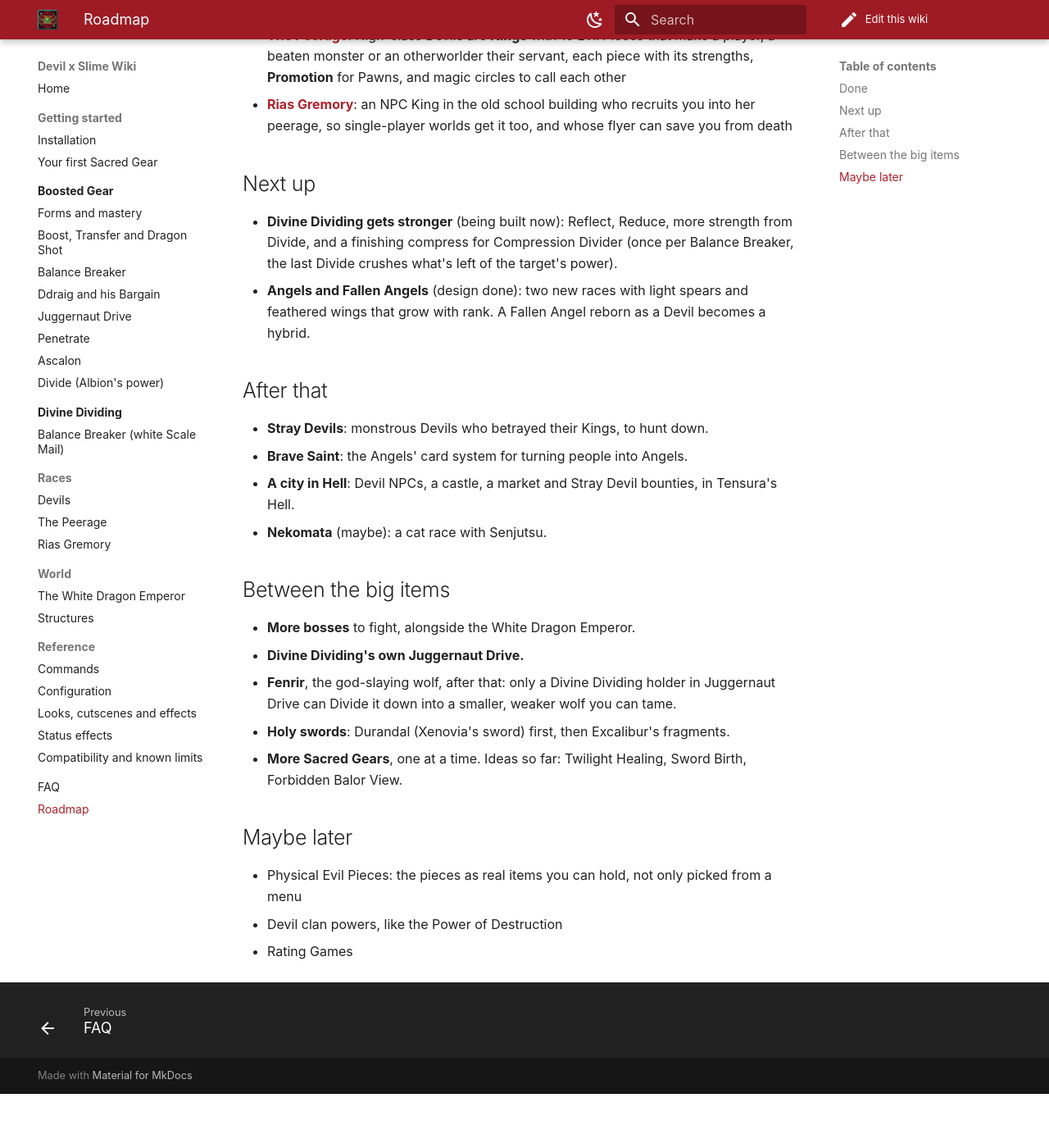
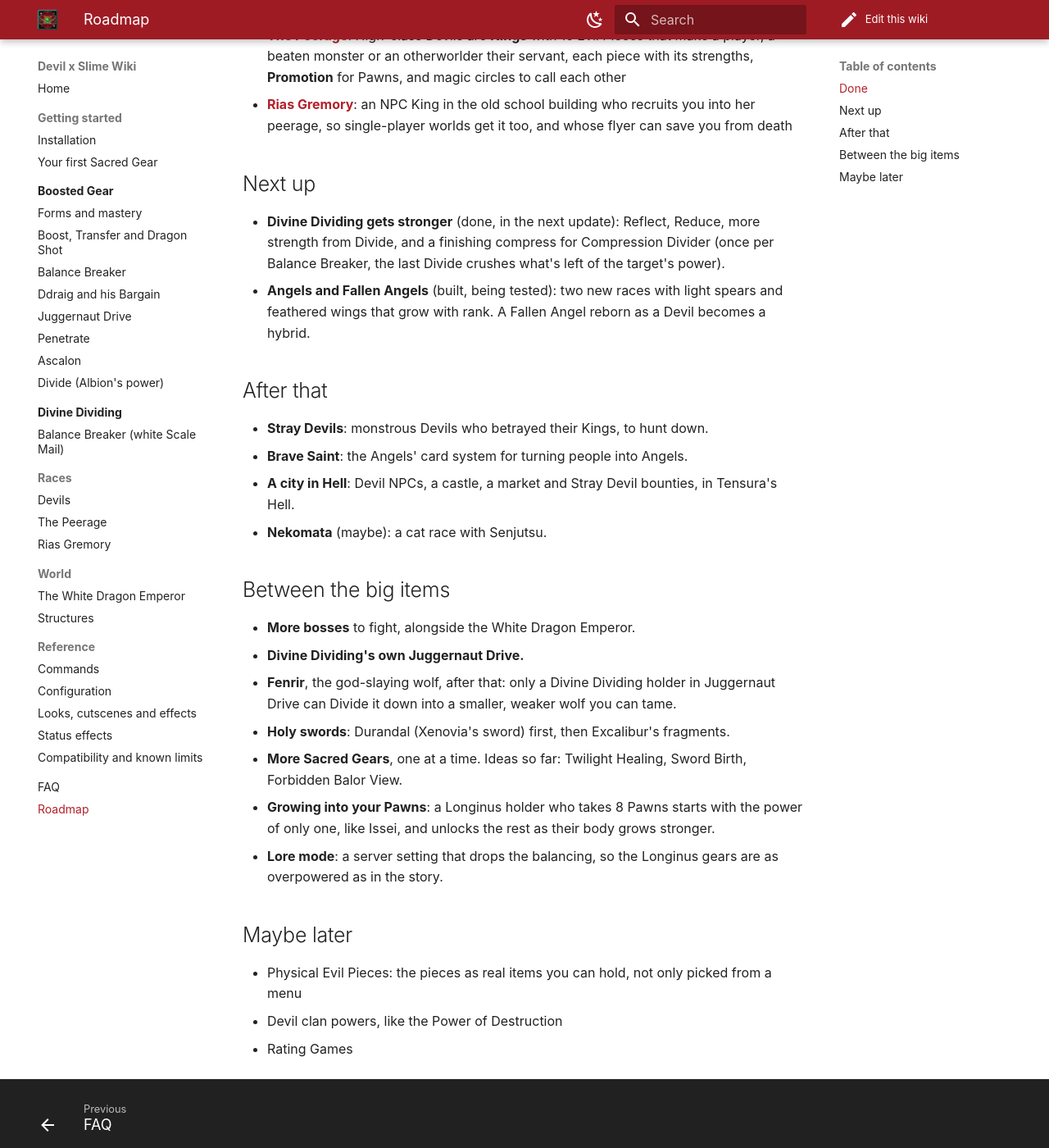
Before and after one commit to Malwikpl/devil-x-slime-wiki, an MkDocs documentation site: the page built from docs/roadmap.md, in a window 1280 px wide and 1400 px high, scrolled down 771 px. Shown: the whole window at 82% size. Built offline with MkDocs 1.6.1 and Material for MkDocs 9.7.7, drawn with Linux system fonts in a browser that asks for light colours; comment, search, counter and statistics services are not loaded; before the commit the page ends 2105 px from its top, so only the background shows below that.

Commit message:
Roadmap: growing into your Pawns, lore mode; Divine Dividing pass and Angels built
Co-Authored-By: Claude Opus 5.5 (1M context) <noreply@anthropic.com>
Claude-Session: https://claude.ai/code/session_01UCcnHWzyPU9hexkjxzyvPV

```diff
--- a/docs/roadmap.md
+++ b/docs/roadmap.md
@@ -26,11 +26,11 @@ world. These are plans, not promises, and the order can change.
 
 ## Next up
 
-- **Divine Dividing gets stronger** (being built now): Reflect, Reduce, more strength from Divide, and a finishing
-  compress for Compression Divider (once per Balance Breaker, the last Divide crushes what's left of the target's
-  power).
-- **Angels and Fallen Angels** (design done): two new races with light spears and feathered wings that grow
-  with rank. A Fallen Angel reborn as a Devil becomes a hybrid.
+- **Divine Dividing gets stronger** (done, in the next update): Reflect, Reduce, more strength from Divide, and a
+  finishing compress for Compression Divider (once per Balance Breaker, the last Divide crushes what's left of the
+  target's power).
+- **Angels and Fallen Angels** (built, being tested): two new races with light spears and feathered wings that
+  grow with rank. A Fallen Angel reborn as a Devil becomes a hybrid.
 
 ## After that
 
@@ -47,6 +47,9 @@ world. These are plans, not promises, and the order can change.
   down into a smaller, weaker wolf you can tame.
 - **Holy swords**: Durandal (Xenovia's sword) first, then Excalibur's fragments.
 - **More Sacred Gears**, one at a time. Ideas so far: Twilight Healing, Sword Birth, Forbidden Balor View.
+- **Growing into your Pawns**: a Longinus holder who takes 8 Pawns starts with the power of only one, like Issei,
+  and unlocks the rest as their body grows stronger.
+- **Lore mode**: a server setting that drops the balancing, so the Longinus gears are as overpowered as in the story.
 
 ## Maybe later
 
```
